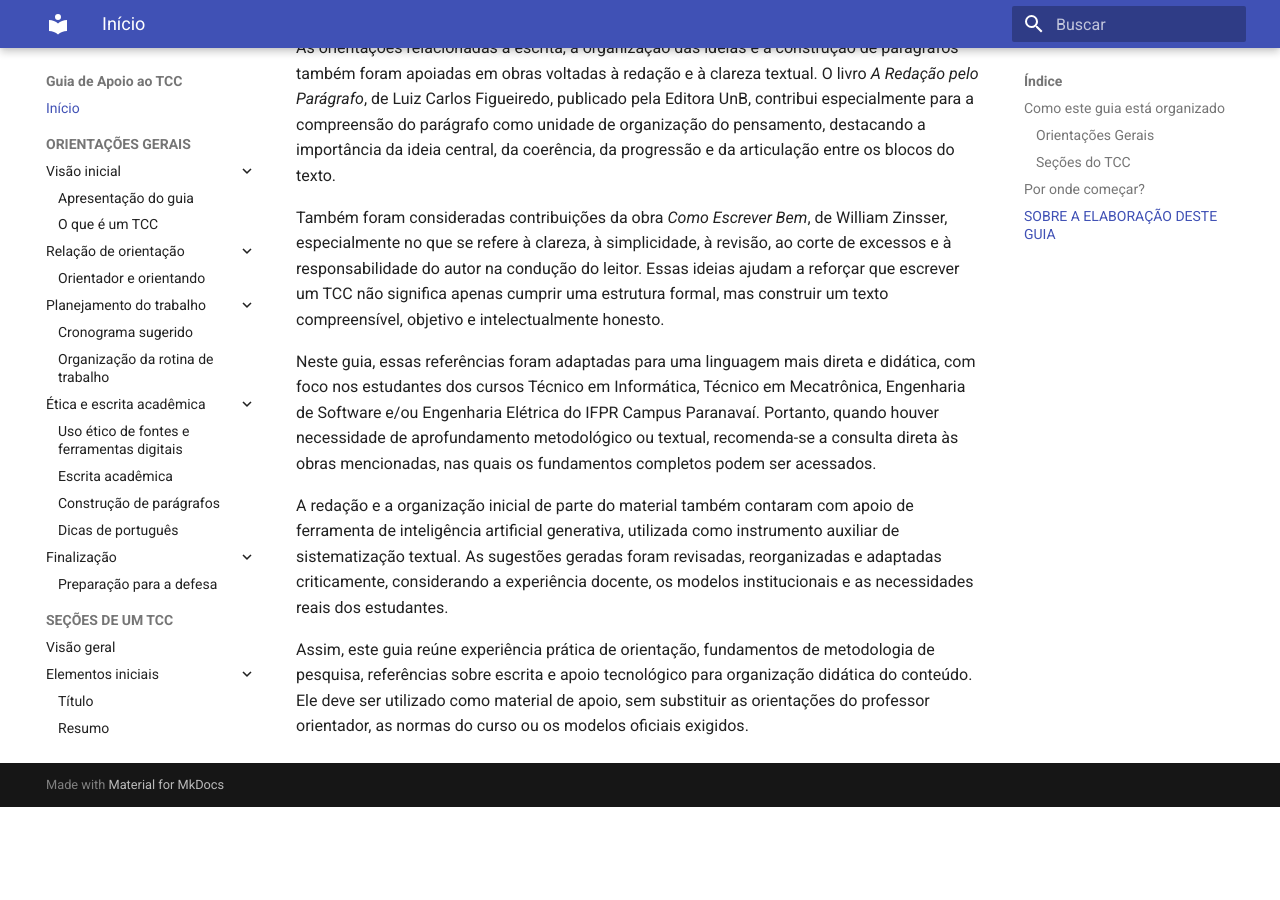
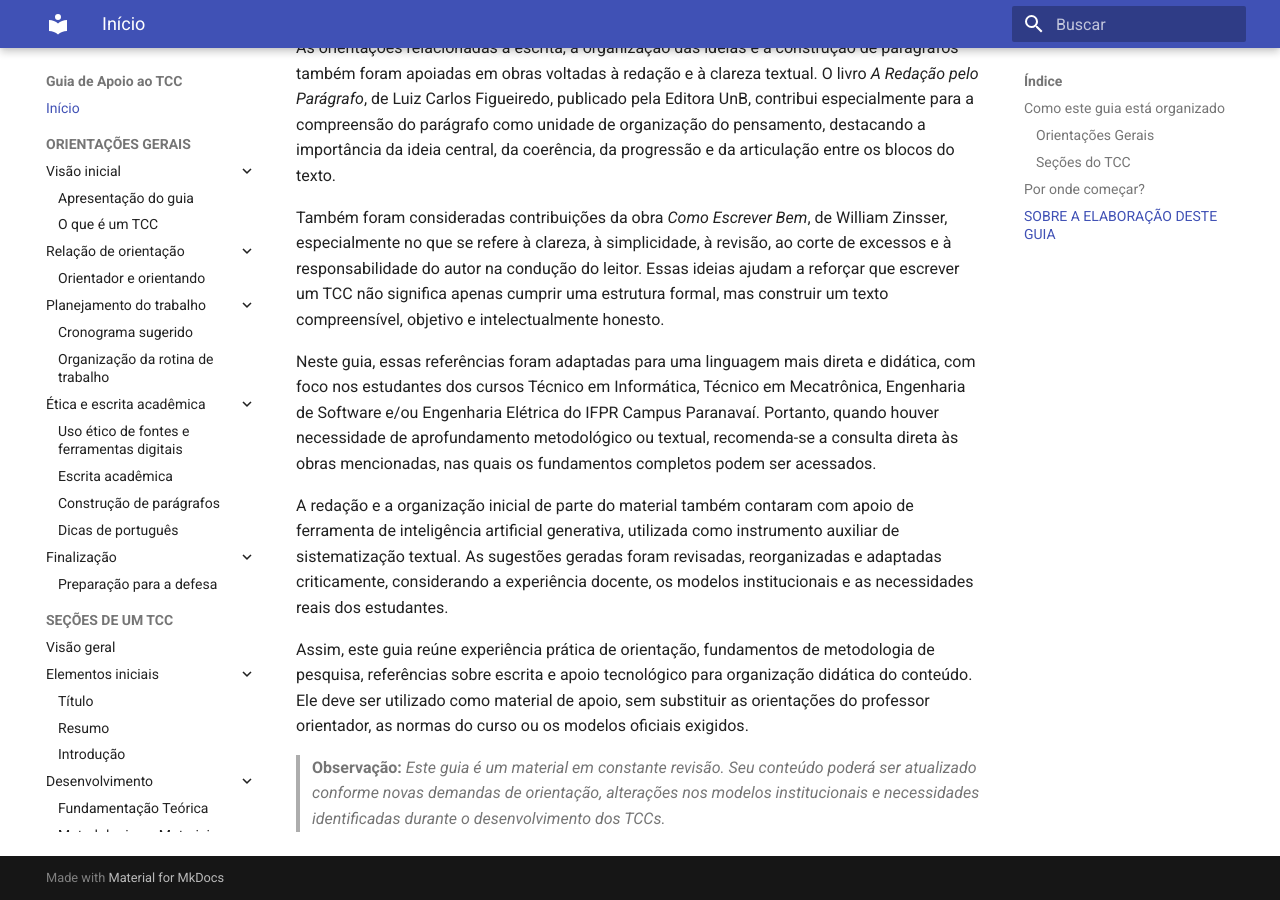
Before and after one commit to danielaflor/tcc, an MkDocs documentation site: the page built from docs/index.md, in a window 1280 px wide and 900 px high, scrolled down 1287 px. Built offline with MkDocs 1.6.1 and Material for MkDocs 9.7.7, drawn with Linux system fonts in a browser that asks for light colours; before the commit the page ends 2094 px from its top, so only the background shows below that.

Commit message:
Include note on guide's constant revision process
Added a note about the guide's ongoing revisions and updates.

```diff
--- a/docs/index.md
+++ b/docs/index.md
@@ -39,3 +39,5 @@
 A redação e a organização inicial de parte do material também contaram com apoio de ferramenta de inteligência artificial generativa, utilizada como instrumento auxiliar de sistematização textual. As sugestões geradas foram revisadas, reorganizadas e adaptadas criticamente, considerando a experiência docente, os modelos institucionais e as necessidades reais dos estudantes.
 
 Assim, este guia reúne experiência prática de orientação, fundamentos de metodologia de pesquisa, referências sobre escrita e apoio tecnológico para organização didática do conteúdo. Ele deve ser utilizado como material de apoio, sem substituir as orientações do professor orientador, as normas do curso ou os modelos oficiais exigidos.
+
+> **Observação:** *Este guia é um material em constante revisão. Seu conteúdo poderá ser atualizado conforme novas demandas de orientação, alterações nos modelos institucionais e necessidades identificadas durante o desenvolvimento dos TCCs.*
```
